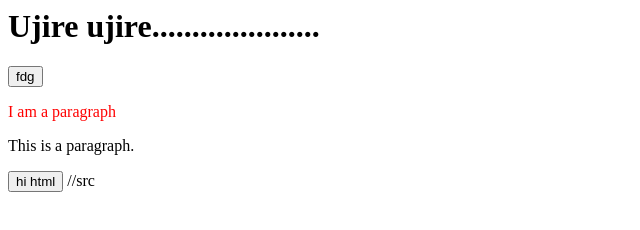
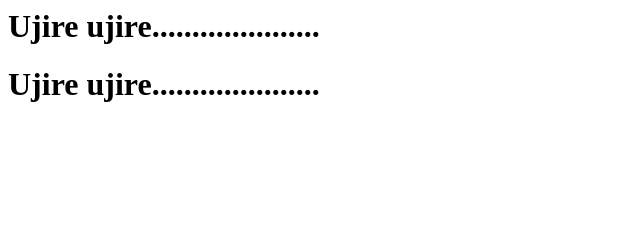
Before and after one commit to kajasumanie/kajasumanie.github.io, a plain HTML site: page index.html in a window 1280 px wide. Shown: the whole page, without its empty margins (0-640 px from the left). Drawn offline with nearby package versions, Linux system fonts and the light colour scheme.

Commit message:
Update index.html

```diff
--- a/index.html
+++ b/index.html
@@ -4,21 +4,6 @@
 <meta charset="UTF-8">
     </head>
     <body>
-
-        <script src="https://cdn.jsdelivr.net/npm/vue"></script>
-        <button>fdg</button>
-        <p style="color:red">I am a paragraph</p>
-        <p title="I'm a tooltip">
-                This is a paragraph.
-                </p>
-                <p title='John "ShotGun" Nelson'></p>
-
-                <button onclick="myFunction()">hi html</button>
-                //src
-                <script>
-                function myFunction() {
-                    alert("Hello! I am an alert box!");
-                }
-                </script>
+     <h1>Ujire ujire.....................</h1>
     </body>
 </html>
```
